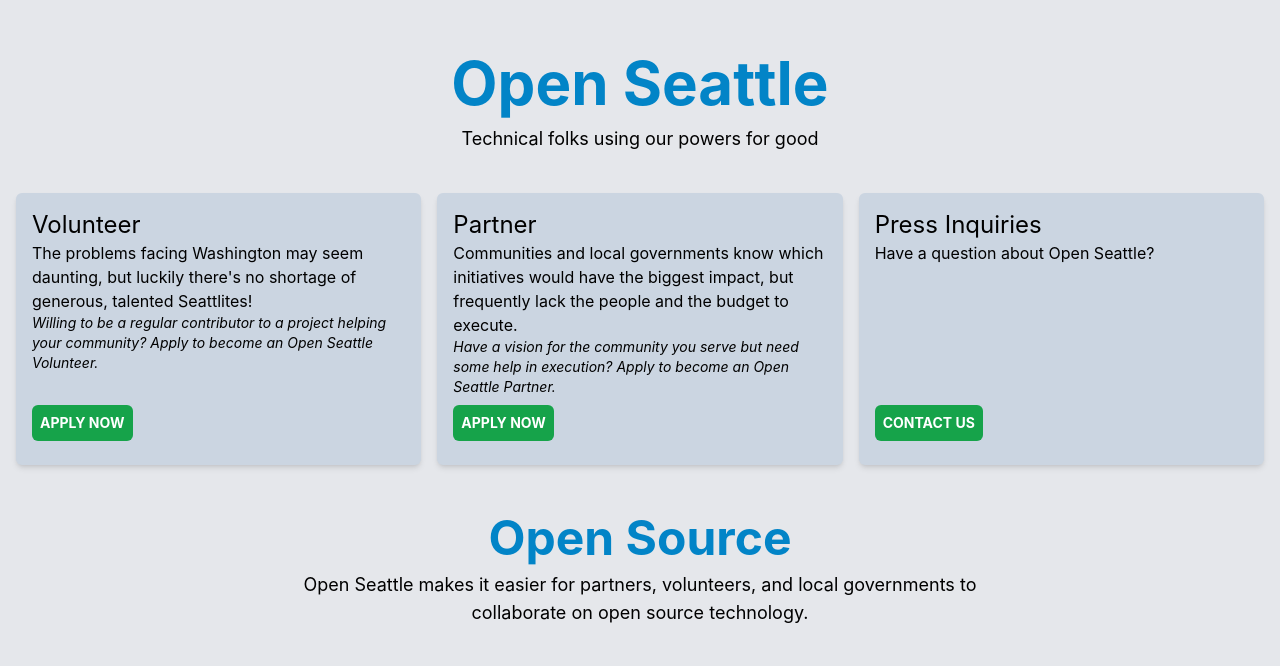
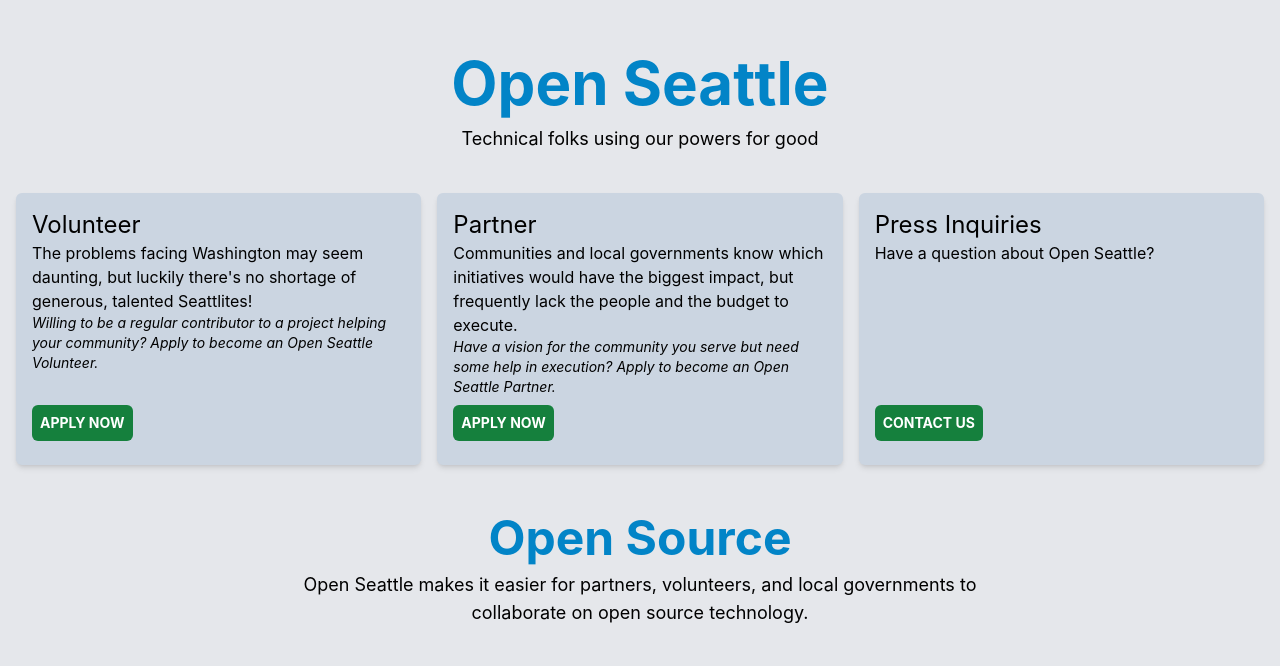
Before and after one commit to openseattle/website-v1, a Next.js app: page / in a window 1280 px wide. Shown: the part 134-800 px from the top of the page. Built offline with nearby package versions, Linux system fonts and the light colour scheme; a web font is replaced by a local one.

Commit message:
Change button color to better fit accessibility guidelines.

```diff
--- a/components/ButtonLink.jsx
+++ b/components/ButtonLink.jsx
@@ -2,7 +2,7 @@
   return (
     <a
       href={href || '#'}
-      className='rounded-md bg-green-600 p-2 text-sm font-bold uppercase text-white transition-colors hover:bg-green-700 active:bg-green-800'
+      className='rounded-md bg-green-700 p-2 text-sm font-bold uppercase text-white ring-white transition-colors hover:ring-1 active:bg-green-800'
     >
       {children}
     </a>
```
